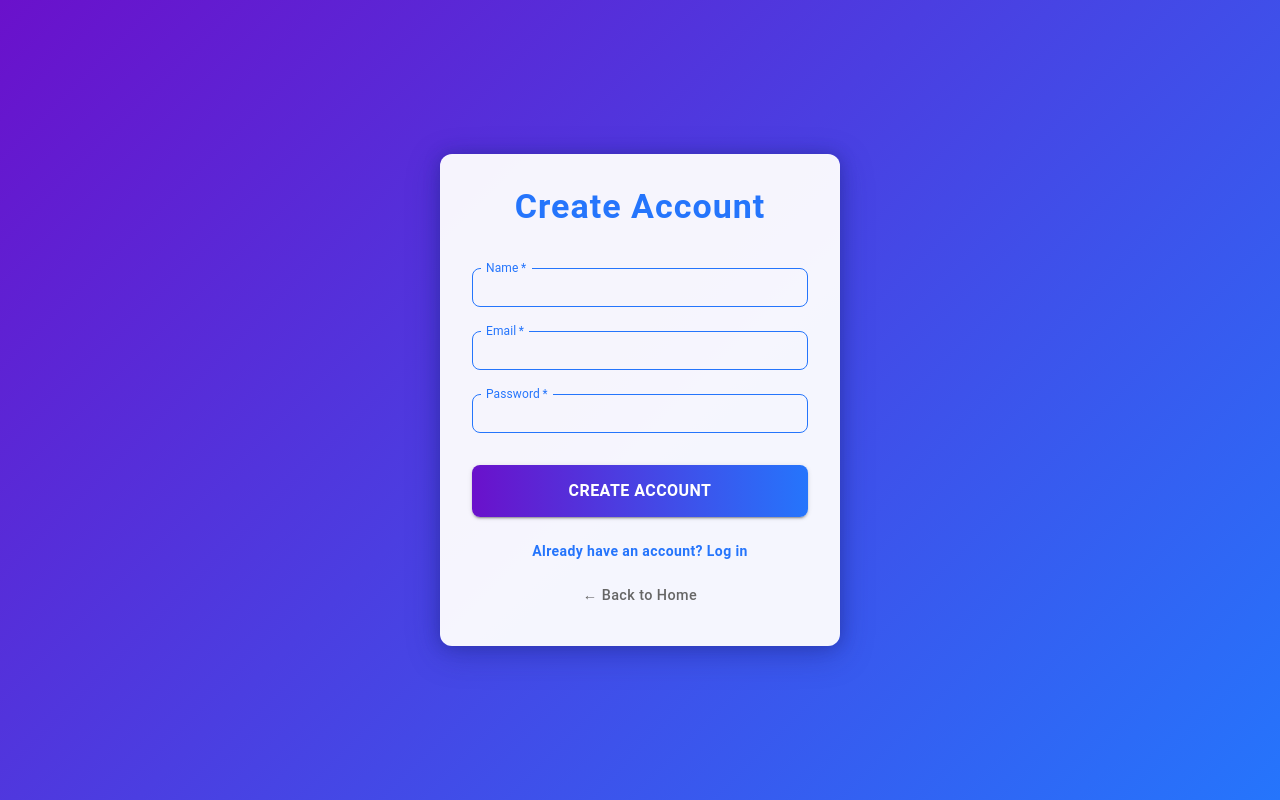
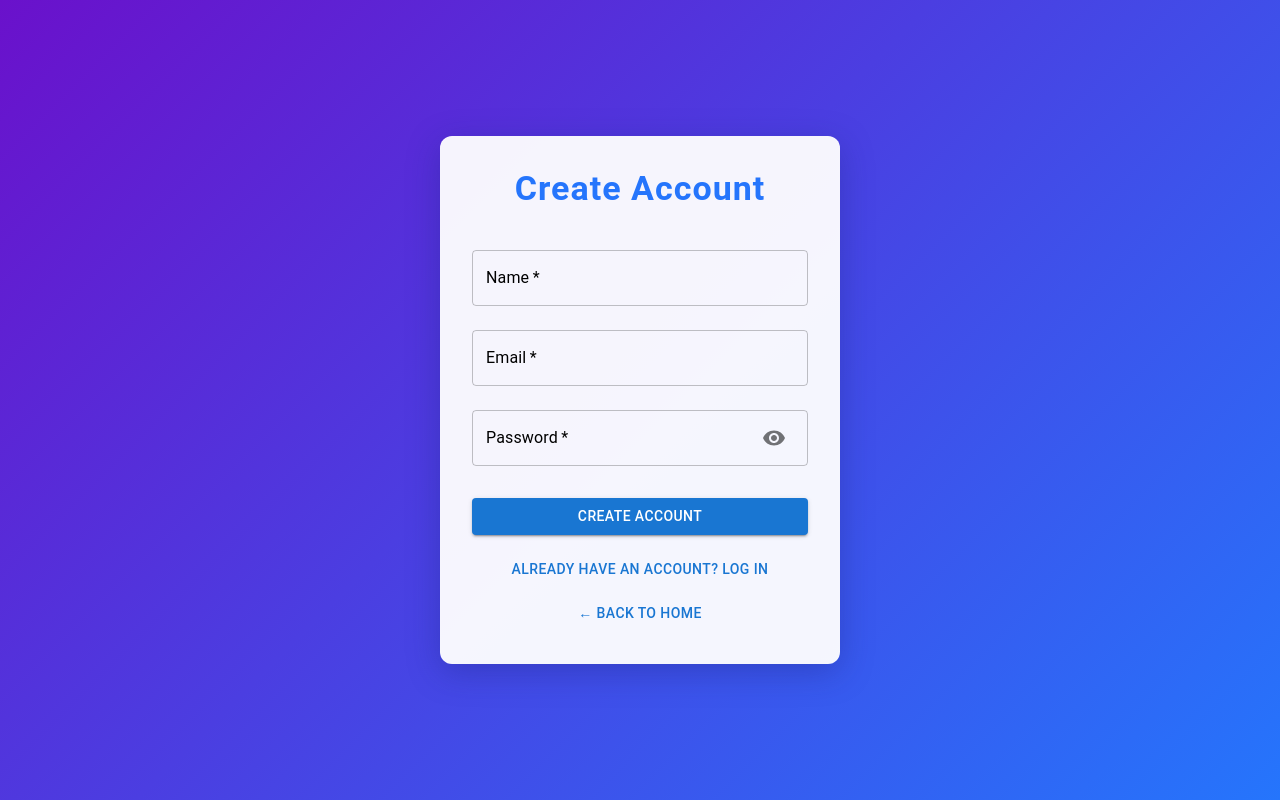
Before and after one commit to Naitik-Lodhi/Blogify-project, a React (Vite) app: page /signup in a window 1280 px wide. Built offline with nearby package versions, Linux system fonts and the light colour scheme.

Commit message:
form validation

```diff
--- a/src/pages/Login.tsx
+++ b/src/pages/Login.tsx
@@ -1,16 +1,78 @@
 import { useState } from "react";
-import { Box, Button, TextField, Typography, Paper } from "@mui/material";
+import {
+  Box,
+  Button,
+  TextField,
+  Typography,
+  Paper,
+  InputAdornment,
+  IconButton,
+  LinearProgress,
+} from "@mui/material";
+import { Visibility, VisibilityOff } from "@mui/icons-material";
 import { useNavigate } from "react-router-dom";
 import { useAuth } from "../context/AuthContext";
 
 const Login = () => {
   const navigate = useNavigate();
   const { login: loginWithContext } = useAuth();
+
   const [form, setForm] = useState({ email: "", password: "" });
   const [error, setError] = useState("");
+  const [formErrors, setFormErrors] = useState({ email: "", password: "" });
+  const [showPassword, setShowPassword] = useState(false);
+  const [passwordStrength, setPasswordStrength] = useState<"Weak" | "Medium" | "Strong">("Weak");
+
+  const validateEmail = (email: string) =>
+    /^[^\s@]+@[^\s@]+\.[^\s@]+$/.test(email);
+
+  const getPasswordStrength = (password: string): "Weak" | "Medium" | "Strong" => {
+    const lengthCheck = password.length >= 6;
+    const uppercaseCheck = /[A-Z]/.test(password);
+    const numberCheck = /[0-9]/.test(password);
+    const specialCharCheck = /[!@#$%^&*]/.test(password);
+
+    const score = [lengthCheck, uppercaseCheck, numberCheck, specialCharCheck].filter(Boolean).length;
+
+    if (score <= 1) return "Weak";
+    if (score === 2 || score === 3) return "Medium";
+    return "Strong";
+  };
+
+  const validatePassword = (password: string) => {
+    const lengthCheck = password.length >= 6;
+    const uppercaseCheck = /[A-Z]/.test(password);
+    const numberCheck = /[0-9]/.test(password);
+    const specialCharCheck = /[!@#$%^&*]/.test(password);
+    return lengthCheck && uppercaseCheck && numberCheck && specialCharCheck;
+  };
+
+  const handleInputChange = (field: "email" | "password", value: string) => {
+    setForm({ ...form, [field]: value });
+
+    if (field === "email") {
+      setFormErrors((prev) => ({
+        ...prev,
+        email: validateEmail(value) ? "" : "Invalid email format",
+      }));
+    }
+
+    if (field === "password") {
+      setFormErrors((prev) => ({
+        ...prev,
+        password: validatePassword(value)
+          ? ""
+          : "Password must be at least 6 chars, include uppercase, number, special char.",
+      }));
+      setPasswordStrength(getPasswordStrength(value));
+    }
+  };
 
   const handleSubmit = (e: React.FormEvent) => {
     e.preventDefault();
+
+    // Stop if any validation error
+    if (formErrors.email || formErrors.password) return;
 
     const user = JSON.parse(localStorage.getItem("users") || "[]").find(
       (u: any) => u.email === form.email && u.password === form.password
@@ -23,6 +85,28 @@ const Login = () => {
 
     loginWithContext(user);
     navigate("/");
+  };
+
+  const getStrengthColor = () => {
+    switch (passwordStrength) {
+      case "Weak":
+        return "error";
+      case "Medium":
+        return "warning";
+      case "Strong":
+        return "success";
+    }
+  };
+
+  const getStrengthValue = () => {
+    switch (passwordStrength) {
+      case "Weak":
+        return 30;
+      case "Medium":
+        return 60;
+      case "Strong":
+        return 100;
+    }
   };
 
   return (
@@ -43,8 +127,7 @@ const Login = () => {
           p: 4,
           borderRadius: 3,
           backgroundColor: "rgba(255,255,255,0.95)",
-          boxShadow:
-            "0 8px 32px 0 rgba(31, 38, 135, 0.37), 0 0 15px rgba(31, 38, 135, 0.4)",
+          boxShadow: "0 8px 32px rgba(31,38,135,0.37)",
           textAlign: "center",
         }}
       >
@@ -61,66 +144,50 @@ const Login = () => {
             margin="normal"
             label="Email"
             value={form.email}
-            onChange={(e) => setForm({ ...form, email: e.target.value })}
+            onChange={(e) => handleInputChange("email", e.target.value)}
+            error={!!formErrors.email}
+            helperText={formErrors.email}
             required
-            InputLabelProps={{
-              shrink: true,
-              sx: { fontSize: "1rem" },
-            }}
-            sx={{
-              "& .MuiInputLabel-root": { color: "#2575fc" },
-              "& .MuiOutlinedInput-root": {
-                borderRadius: 2,
-                color: "#000",
-                "& fieldset": {
-                  borderColor: "#2575fc",
-                },
-                "&:hover fieldset": {
-                  borderColor: "#6a11cb",
-                },
-                "&.Mui-focused fieldset": {
-                  borderColor: "#6a11cb",
-                },
-              },
-              input: {
-                color: "#000",
-                py: 1,
-              },
-            }}
           />
           <TextField
             fullWidth
             margin="normal"
             label="Password"
-            type="password"
+            type={showPassword ? "text" : "password"}
             value={form.password}
-            onChange={(e) => setForm({ ...form, password: e.target.value })}
+            onChange={(e) => handleInputChange("password", e.target.value)}
+            error={!!formErrors.password}
+            helperText={formErrors.password}
             required
-            InputLabelProps={{
-              shrink: true,
-              sx: { fontSize: "1rem" },
-            }}
-            sx={{
-              "& .MuiInputLabel-root": { color: "#2575fc" },
-              "& .MuiOutlinedInput-root": {
-                borderRadius: 2,
-                color: "#000",
-                "& fieldset": {
-                  borderColor: "#2575fc",
-                },
-                "&:hover fieldset": {
-                  borderColor: "#6a11cb",
-                },
-                "&.Mui-focused fieldset": {
-                  borderColor: "#6a11cb",
-                },
-              },
-              input: {
-                color: "#000",
-                py: 1,
-              },
+            InputProps={{
+              endAdornment: (
+                <InputAdornment position="end">
+                  <IconButton onClick={() => setShowPassword((s) => !s)}>
+                    {showPassword ? <VisibilityOff /> : <Visibility />}
+                  </IconButton>
+                </InputAdornment>
+              ),
             }}
           />
+
+          {form.password && (
+            <>
+              <Typography
+                variant="caption"
+                sx={{ display: "block", textAlign: "left", mt: 1 }}
+                color={getStrengthColor()}
+              >
+                Strength: {passwordStrength}
+              </Typography>
+              <LinearProgress
+                variant="determinate"
+                value={getStrengthValue()}
+                color={getStrengthColor()}
+                sx={{ height: 8, borderRadius: 2, mt: 0.5, mb: 2 }}
+              />
+            </>
+          )}
+
           {error && (
             <Typography
               color="error"
@@ -129,51 +196,16 @@ const Login = () => {
               {error}
             </Typography>
           )}
-          <Button
-            fullWidth
-            variant="contained"
-            type="submit"
-            sx={{
-              mt: 3,
-              py: 1.5,
-              background:
-                "linear-gradient(90deg, #6a11cb 0%, #2575fc 100%)",
-              fontWeight: "bold",
-              fontSize: "1rem",
-              borderRadius: 2,
-              transition: "all 0.3s ease",
-              "&:hover": {
-                background:
-                  "linear-gradient(90deg, #2575fc 0%, #6a11cb 100%)",
-                boxShadow: "0 4px 15px rgba(101, 41, 255, 0.6)",
-              },
-            }}
-          >
+
+          <Button fullWidth variant="contained" type="submit" sx={{ mt: 3 }}>
             Login
           </Button>
-          <Button
-            fullWidth
-            onClick={() => navigate("/signup")}
-            sx={{
-              mt: 2,
-              color: "#2575fc",
-              fontWeight: "bold",
-              textTransform: "none",
-              "&:hover": { textDecoration: "underline" },
-            }}
-          >
+
+          <Button fullWidth onClick={() => navigate("/signup")} sx={{ mt: 2 }}>
             New here? Sign up
           </Button>
-          <Button
-            onClick={() => navigate("/")}
-            sx={{
-              mt: 1,
-              color: "#666",
-              textTransform: "none",
-              fontSize: "0.9rem",
-              "&:hover": { textDecoration: "underline", color: "#2575fc" },
-            }}
-          >
+
+          <Button onClick={() => navigate("/")} sx={{ mt: 1 }}>
             ← Back to Home
           </Button>
         </form>
--- a/src/pages/Signup.tsx
+++ b/src/pages/Signup.tsx
@@ -1,23 +1,83 @@
 import { useState } from "react";
-import { Box, Button, TextField, Typography, Paper } from "@mui/material";
+import {
+  Box,
+  Button,
+  TextField,
+  Typography,
+  Paper,
+  InputAdornment,
+  IconButton,
+  LinearProgress,
+} from "@mui/material";
+import { Visibility, VisibilityOff } from "@mui/icons-material";
 import { useNavigate } from "react-router-dom";
 import { signup } from "../services/authService";
 import { useAuth } from "../context/AuthContext";
 
 const Signup = () => {
   const navigate = useNavigate();
+  const { login: loginWithContext } = useAuth();
+
   const [form, setForm] = useState({ name: "", email: "", password: "" });
   const [error, setError] = useState("");
-  const { login: loginWithContext } = useAuth();
+  const [formErrors, setFormErrors] = useState({ email: "", password: "" });
+  const [showPassword, setShowPassword] = useState(false);
+  const [passwordStrength, setPasswordStrength] = useState<"Weak" | "Medium" | "Strong">("Weak");
+
+  const validateEmail = (email: string) =>
+    /^[^\s@]+@[^\s@]+\.[^\s@]+$/.test(email);
+
+  const getPasswordStrength = (password: string): "Weak" | "Medium" | "Strong" => {
+    const lengthCheck = password.length >= 6;
+    const uppercaseCheck = /[A-Z]/.test(password);
+    const numberCheck = /[0-9]/.test(password);
+    const specialCharCheck = /[!@#$%^&*]/.test(password);
+
+    const score = [lengthCheck, uppercaseCheck, numberCheck, specialCharCheck].filter(Boolean)
+      .length;
+
+    if (score <= 1) return "Weak";
+    if (score === 2 || score === 3) return "Medium";
+    return "Strong";
+  };
+
+  const validatePassword = (password: string) => {
+    const lengthCheck = password.length >= 6;
+    const uppercaseCheck = /[A-Z]/.test(password);
+    const numberCheck = /[0-9]/.test(password);
+    const specialCharCheck = /[!@#$%^&*]/.test(password);
+
+    return lengthCheck && uppercaseCheck && numberCheck && specialCharCheck;
+  };
+
+  const handleInputChange = (field: "name" | "email" | "password", value: string) => {
+    setForm({ ...form, [field]: value });
+
+    if (field === "email") {
+      setFormErrors((prev) => ({
+        ...prev,
+        email: validateEmail(value) ? "" : "Invalid email format",
+      }));
+    }
+
+    if (field === "password") {
+      setFormErrors((prev) => ({
+        ...prev,
+        password: validatePassword(value)
+          ? ""
+          : "Password must be at least 6 chars, include uppercase, number, special char.",
+      }));
+      setPasswordStrength(getPasswordStrength(value));
+    }
+  };
 
   const handleSubmit = (e: React.FormEvent) => {
     e.preventDefault();
 
-    // ✅ Add `role: "user"` to satisfy the expected User type
-    const err = signup({
-      ...form,
-      role: "user",
-    });
+    // Final validation before submit
+    if (formErrors.email || formErrors.password) return;
+
+    const err = signup({ ...form, role: "user" });
 
     if (err) return setError(err);
 
@@ -25,6 +85,28 @@ const Signup = () => {
     const newUser = allUsers.find((u: any) => u.email === form.email);
     loginWithContext(newUser);
     navigate("/");
+  };
+
+  const getStrengthColor = () => {
+    switch (passwordStrength) {
+      case "Weak":
+        return "error";
+      case "Medium":
+        return "warning";
+      case "Strong":
+        return "success";
+    }
+  };
+
+  const getStrengthValue = () => {
+    switch (passwordStrength) {
+      case "Weak":
+        return 30;
+      case "Medium":
+        return 60;
+      case "Strong":
+        return 100;
+    }
   };
 
   return (
@@ -45,8 +127,7 @@ const Signup = () => {
           p: 4,
           borderRadius: 3,
           backgroundColor: "rgba(255,255,255,0.95)",
-          boxShadow:
-            "0 8px 32px 0 rgba(31, 38, 135, 0.37), 0 0 15px rgba(31, 38, 135, 0.4)",
+          boxShadow: "0 8px 32px rgba(31,38,135,0.37)",
           textAlign: "center",
         }}
       >
@@ -63,146 +144,73 @@ const Signup = () => {
             margin="normal"
             label="Name"
             value={form.name}
-            onChange={(e) => setForm({ ...form, name: e.target.value })}
+            onChange={(e) => handleInputChange("name", e.target.value)}
             required
-            InputLabelProps={{
-              shrink: true,
-              sx: { fontSize: "1rem" },
-            }}
-            sx={{
-              "& .MuiInputLabel-root": { color: "#2575fc" },
-              "& .MuiOutlinedInput-root": {
-                borderRadius: 2,
-                color: "#000",
-                "& fieldset": {
-                  borderColor: "#2575fc",
-                },
-                "&:hover fieldset": {
-                  borderColor: "#6a11cb",
-                },
-                "&.Mui-focused fieldset": {
-                  borderColor: "#6a11cb",
-                },
-              },
-              input: {
-                color: "#000",
-                py: 1,
-              },
-            }}
           />
           <TextField
             fullWidth
             margin="normal"
             label="Email"
             value={form.email}
-            onChange={(e) => setForm({ ...form, email: e.target.value })}
+            onChange={(e) => handleInputChange("email", e.target.value)}
+            error={!!formErrors.email}
+            helperText={formErrors.email}
             required
-            InputLabelProps={{
-              shrink: true,
-              sx: { fontSize: "1rem" },
-            }}
-            sx={{
-              "& .MuiInputLabel-root": { color: "#2575fc" },
-              "& .MuiOutlinedInput-root": {
-                borderRadius: 2,
-                color: "#000",
-                "& fieldset": {
-                  borderColor: "#2575fc",
-                },
-                "&:hover fieldset": {
-                  borderColor: "#6a11cb",
-                },
-                "&.Mui-focused fieldset": {
-                  borderColor: "#6a11cb",
-                },
-              },
-              input: {
-                color: "#000",
-                py: 1,
-              },
-            }}
           />
           <TextField
             fullWidth
             margin="normal"
             label="Password"
-            type="password"
+            type={showPassword ? "text" : "password"}
             value={form.password}
-            onChange={(e) => setForm({ ...form, password: e.target.value })}
+            onChange={(e) => handleInputChange("password", e.target.value)}
+            error={!!formErrors.password}
+            helperText={formErrors.password}
             required
-            InputLabelProps={{
-              shrink: true,
-              sx: { fontSize: "1rem" },
-            }}
-            sx={{
-              "& .MuiInputLabel-root": { color: "#2575fc" },
-              "& .MuiOutlinedInput-root": {
-                borderRadius: 2,
-                color: "#000",
-                "& fieldset": {
-                  borderColor: "#2575fc",
-                },
-                "&:hover fieldset": {
-                  borderColor: "#6a11cb",
-                },
-                "&.Mui-focused fieldset": {
-                  borderColor: "#6a11cb",
-                },
-              },
-              input: {
-                color: "#000",
-                py: 1,
-              },
+            InputProps={{
+              endAdornment: (
+                <InputAdornment position="end">
+                  <IconButton onClick={() => setShowPassword((s) => !s)}>
+                    {showPassword ? <VisibilityOff /> : <Visibility />}
+                  </IconButton>
+                </InputAdornment>
+              ),
             }}
           />
+
+          {form.password && (
+            <>
+              <Typography
+                variant="caption"
+                sx={{ display: "block", textAlign: "left", mt: 1 }}
+                color={getStrengthColor()}
+              >
+                Strength: {passwordStrength}
+              </Typography>
+              <LinearProgress
+                variant="determinate"
+                value={getStrengthValue()}
+                color={getStrengthColor()}
+                sx={{ height: 8, borderRadius: 2, mt: 0.5, mb: 2 }}
+              />
+            </>
+          )}
+
           {error && (
             <Typography color="error" sx={{ mt: 1, mb: 1 }}>
               {error}
             </Typography>
           )}
-          <Button
-            fullWidth
-            variant="contained"
-            type="submit"
-            sx={{
-              mt: 3,
-              py: 1.5,
-              background: "linear-gradient(90deg, #6a11cb 0%, #2575fc 100%)",
-              fontWeight: "bold",
-              fontSize: "1rem",
-              borderRadius: 2,
-              transition: "all 0.3s ease",
-              "&:hover": {
-                background: "linear-gradient(90deg, #2575fc 0%, #6a11cb 100%)",
-                boxShadow: "0 4px 15px rgba(101, 41, 255, 0.6)",
-              },
-            }}
-          >
+
+          <Button fullWidth variant="contained" type="submit" sx={{ mt: 3 }}>
             Create Account
           </Button>
-          <Button
-            fullWidth
-            onClick={() => navigate("/login")}
-            sx={{
-              mt: 2,
-              color: "#2575fc",
-              fontWeight: "bold",
-              textTransform: "none",
-              "&:hover": { textDecoration: "underline" },
-            }}
-          >
+
+          <Button fullWidth onClick={() => navigate("/login")} sx={{ mt: 2 }}>
             Already have an account? Log in
           </Button>
-          <Button
-            onClick={() => navigate("/")}
-            sx={{
-              mt: 1,
-              color: "#666",
-              textTransform: "none",
-              fontSize: "0.9rem",
-              "&:hover": { textDecoration: "underline", color: "#2575fc" },
-            }}
-          >
+
+          <Button onClick={() => navigate("/")} sx={{ mt: 1 }}>
             ← Back to Home
           </Button>
         </form>
```
